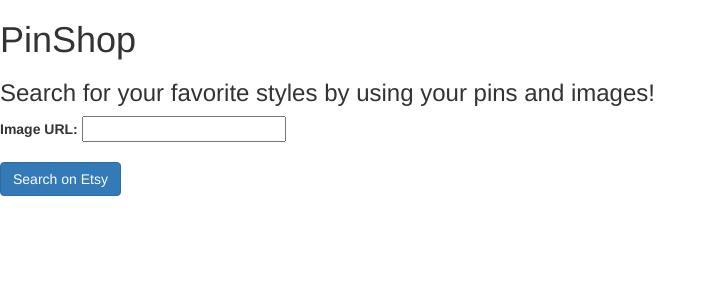
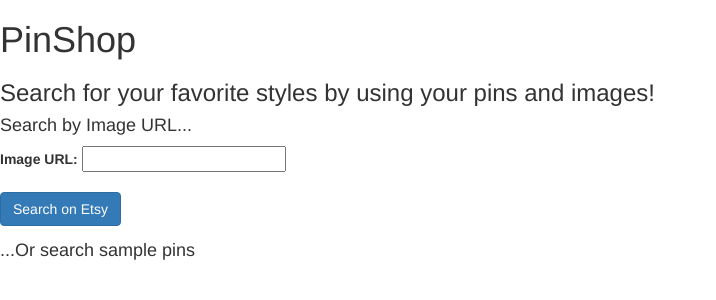
Before and after one commit to MelodyChu/PinShop-app, a Flask app: page /search in a window 1280 px wide. Shown: the part 52-352 px from the top of the page, without its empty margins (0-716 px from the left). Run offline with Flask 2, Linux system fonts and the light colour scheme; data that the repository does not hold is empty; some libraries are stand-ins or nearby versions.

Commit message:
Added basic Pinterest API functionality to pull (my) pins onto search page w/o OAuth

```diff
--- a/server.py
+++ b/server.py
@@ -9,6 +9,8 @@
 from clarifai.rest import ClarifaiApp
 import json
 import pprint
+
+import requests
 
 from etsy_py.api import EtsyAPI
 
@@ -100,6 +102,25 @@
             print d['raw_hex'][1:]
             return d['raw_hex'][1:] #returns a string of 2nd highest hex value
 
+def get_melody_pins():
+    """Make request to Pinterest to get my pins specifically; process to get to fields I need. Returns list of dictionaries"""
+    r = requests.get("https://api.pinterest.com/v3/pidgets/boards/melodychuchu/fashion/pins/") # get my pins from fashion board
+    melody_pins = r.json()
+
+    pin_list = [] #list of all pin dictionaries
+
+    for pin in melody_pins["data"]["pins"]: #data is a list of dictionaries; each pin is a dictionary containinin all info about pin
+        pin_dict = {} #each pin will be individual dictionary
+        pin_dict["id"] = pin["id"]
+        pin_dict["description"] = pin["description"]
+        pin_dict["dominant_color"] = pin["dominant_color"]
+        pin_dict["link"] = pin["link"]
+        pin_dict["image"] = pin["images"]["237x"]["url"]
+        pin_list.append(pin_dict) #append created filtered dictionaries into list
+
+    return pin_list # will change to return
+
+
 def set_val_user_id(): #does this go here? this works
     """Set value for the next user_id after seeding database"""
 
@@ -183,7 +204,7 @@
 
 @app.route('/logout')
 def logout():
-    """Log out."""
+    """Log out user."""
 
     del session["user_id"]
     flash("Logged Out.")
@@ -193,10 +214,10 @@
 @app.route('/search', methods=['GET', 'POST']) # how to customize search URL per user?
 def user_search():
     if request.method == 'GET':
-        # possibly clear previous session query here; every time user searches, clears previous Etsy sult payload
-        # if session.my_etsy_list: # if there is something in my_etsy_list from a previous search
-        #   session.pop('my_etsy_list', []) -- check this
-        return render_template("search.html")
+        melody_pins = get_melody_pins() # this is a list of dicts; will customize once i implement user pin pulls
+        print "******LOOK HERE FOR PINS!!!!!!!!!!*********************************"
+        print melody_pins
+        return render_template("search.html", melody_pins=melody_pins) # pass melody_pins to jinja
     if request.method == 'POST':
         imageURL = request.form.get('image_URL') # get image URL from the form
         clarifai_concepts = None
@@ -215,10 +236,6 @@
             try:
                 etsy_data = EtsyResults(clarifai_concepts, clarifai_color) ### is this redundant?
                 print type(etsy_data) #etsy_data is a list
-                # session['my_etsy_list'] = etsy_data # try putting into session
-                # # print "SEE SESSION HERE BELOW *********************************"
-                # # print session
-                # return redirect('/results') #if successful, go to results page
                 return redirect(url_for('show_results', results=json.dumps(etsy_data)))
 
             except:
--- a/templates/search.html
+++ b/templates/search.html
@@ -5,7 +5,7 @@
     <p><h3>Search for your favorite styles by using your pins and images!</h3></p>
 </div>
      <form action="/search" method="POST">
-
+      <p><h4>Search by Image URL...</h4></p>
     <div class="form-group">
       <label>Image URL:
           <input type="url" name="image_URL" class="image_URL">
@@ -17,5 +17,12 @@
     </div>
 
   </form>
+  <p><h4>...Or search sample pins</h4></p>
+  {% for pin in melody_pins %}
+    <div>
+      <a href="{{ pin['link'] }}"><img src="{{ pin['image'] }}">{{ pin['description'] }}</a>
+      {# selector checkbox <button class="" data-listingdata="" >Save</button> #}
+    </div>
+  {% endfor %}
 
 {% endblock %}
```
Also changed, not shown: templates/results.html (+6 -11 lines).
